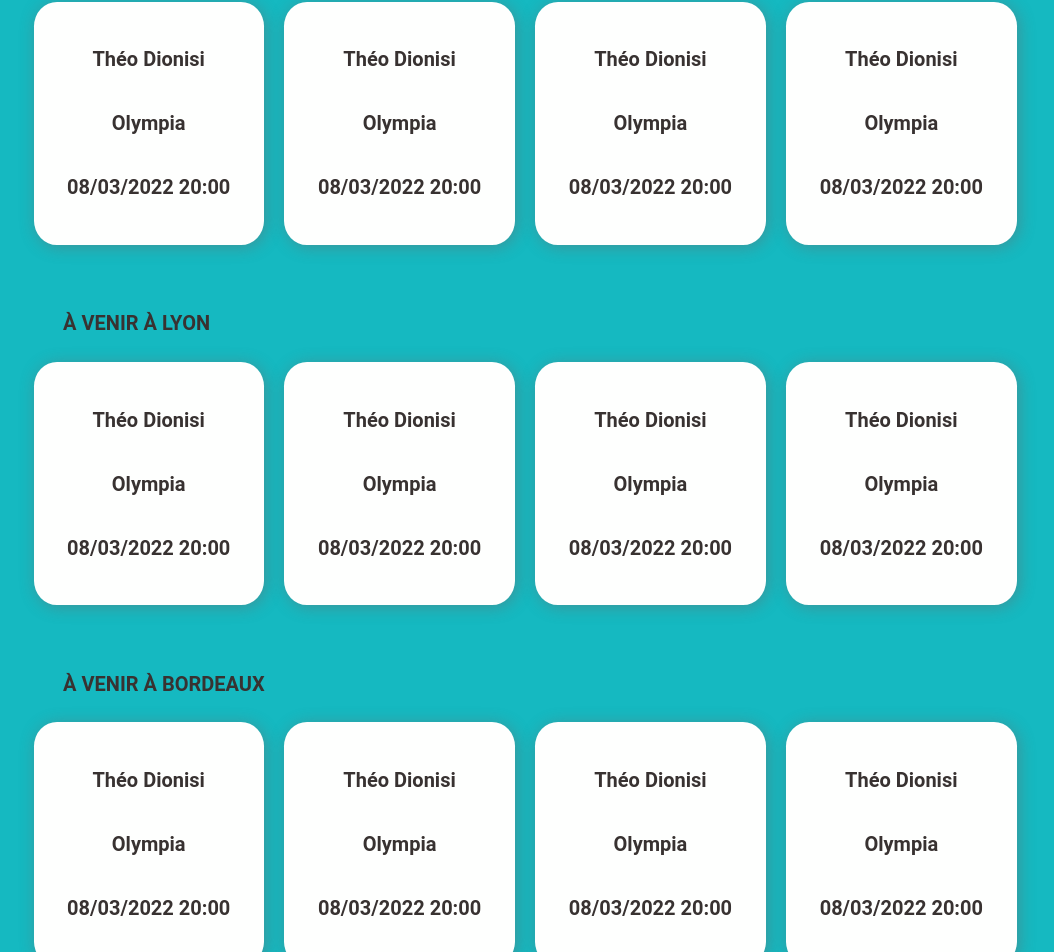
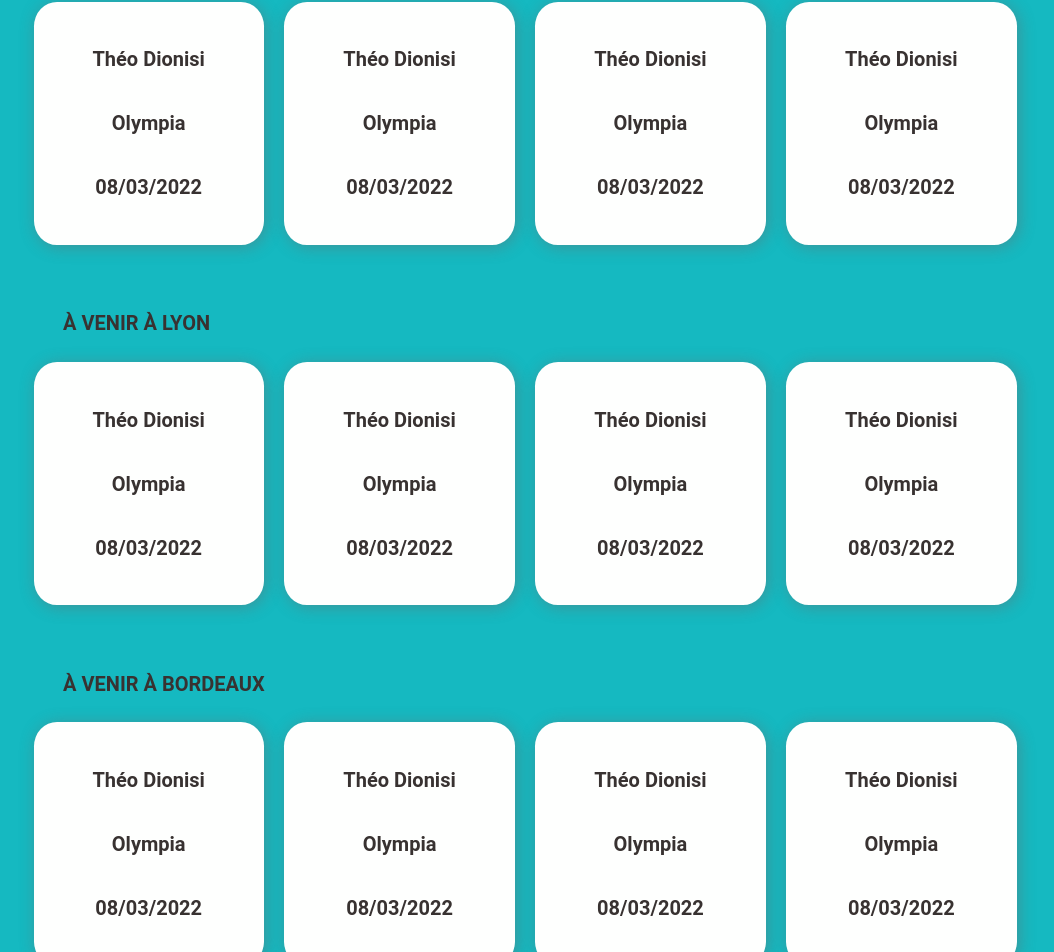
Before and after one commit to angeli-dev/projetWeb2022, a Vue app: page / in a window 1280 px wide. Shown: the part 339-1291 px from the top of the page, without its empty margins (115-1169 px from the left). Built offline with nearby package versions, Linux system fonts and the light colour scheme; no server answers.

Commit message:
Remontée de id evenement selected puis affichage

```diff
--- a/src/App.vue
+++ b/src/App.vue
@@ -1,7 +1,7 @@
 <template>
   <div id="app">
-    <MainBox></MainBox>
-    <EventBox></EventBox>
+    <MainBox @selected-eventCard-id="update_selected_event_id"></MainBox>
+    <EventBox :id="id_selected_event"></EventBox>
   </div>
 </template>
 
@@ -12,6 +12,16 @@
 export default {
   components: { MainBox, EventBox },
   name: "App",
+  data(){
+      return {
+          id_selected_event: this.id_selected_event
+      }
+  },
+  methods: {
+    update_selected_event_id: function (payload) {
+      this.id_selected_event = payload.id
+    }
+  }
 };
 </script>
 
--- a/src/components/Body.vue
+++ b/src/components/Body.vue
@@ -1,9 +1,18 @@
 <template>
   <div id="body">
-    <FutureSection city="Paris"></FutureSection>
-    <FutureSection city="Lyon"></FutureSection>
-    <FutureSection city="Bordeaux"></FutureSection>
-    <FutureSection city="Nantes"></FutureSection>
+    <FutureSection
+      @selected-eventCard-id="update_selected_event_id"
+      city="Paris"
+    ></FutureSection>
+    <FutureSection
+      @selected-eventCard-id="update_selected_event_id"
+       city="Lyon"></FutureSection>
+    <FutureSection
+      @selected-eventCard-id="update_selected_event_id"
+       city="Bordeaux"></FutureSection>
+    <FutureSection
+      @selected-eventCard-id="update_selected_event_id"
+       city="Nantes"></FutureSection>
   </div>
 </template>
 
@@ -12,6 +21,11 @@
 export default {
   name: "Body",
   components: { FutureSection },
+  methods: {
+    update_selected_event_id: function (payload) {
+      this.$emit("selected-eventCard-id", { id : payload.id });
+    }
+  }
 };
 </script>
 
--- a/src/components/EventBox.vue
+++ b/src/components/EventBox.vue
@@ -15,27 +15,54 @@
         }}
       </p>
       <p>{{ pimsData._embedded.venue.label }}</p>
+      <p>Remplissage : {{ pimsData.sales }} / {{ pimsData.costing_capacity }}</p>
     </div>
   </div>
 </template>
 
 <script>
+import { getEventById } from "@/services/api/pimsAPI.js";
+import { getTicketCountsByEventId } from "@/services/api/pimsAPI.js";
 export default {
   components: {},
   name: "EventBox",
-
+ props: {
+    id: { type: Number, required: false },
+  },
   data() {
     return {
       pimsData: {
         id: 1,
         label: "Théo Dionisi",
         datetime: "2022-03-08T20:00:00",
+        sales: 0,
         _embedded: {
           venue: { label: "Olympia" },
         },
       },
     };
   },
+  watch: {
+    id: function(newId) {
+      let eventBox = document.querySelector("#eventBox");
+      if (newId != null && newId != 'undefined') {
+        // On met à jour le panneau latéral et on l'affiche (si il est caché)
+        this.retrievePimsData(newId);
+        eventBox.classList.remove("hidden");
+      } else {
+        // On cache le panneau latéral
+        eventBox.classList.add("hidden");
+      }
+
+    }
+  },
+  methods: {
+    retrievePimsData: async function (eventId) {
+      let data = await getEventById(eventId);
+      data.sales = await getTicketCountsByEventId(eventId);
+      this.pimsData = data;
+    }
+  }
 };
 </script>
 
--- a/src/components/EventCard.vue
+++ b/src/components/EventCard.vue
@@ -18,9 +18,6 @@
   methods: {
     selected_eventCard: function () {
       this.$emit("selected-eventCard-id", { id: this.id });
-      let eventBox = document.querySelector("#eventBox");
-      eventBox.classList.remove("hidden");
-      //console.log(this.id);
     },
   },
 };
--- a/src/components/FutureSection.vue
+++ b/src/components/FutureSection.vue
@@ -14,9 +14,7 @@
           new Date(data.datetime + 'Z').toLocaleString('fr-FR', {
             year: 'numeric',
             month: 'numeric',
-            day: 'numeric',
-            hour: 'numeric',
-            minute: 'numeric',
+            day: 'numeric'
           })
         "
         :venue="data._embedded.venue.label"
@@ -82,11 +80,9 @@
       this.pimsData = await getEventsInCity(this.city);
     },
     update_selected_event_id: function (payload) {
-      //console.log(payload);
-      this.selected_event_id = payload.id;
-      console.log(this.selected_event_id);
+      this.$emit("selected-eventCard-id", { id : payload.id });
     },
-  },
+  }
 };
 </script>
 
--- a/src/components/MainBox.vue
+++ b/src/components/MainBox.vue
@@ -1,7 +1,7 @@
 <template>
   <div id="mainBox">
     <Header></Header>
-    <Body></Body>
+    <Body @selected-eventCard-id="update_selected_event_id"></Body>
     <Footer></Footer>
   </div>
 </template>
@@ -13,6 +13,11 @@
 export default {
   components: { Header, Footer, Body },
   name: "MainBox",
+  methods: {
+    update_selected_event_id: function (payload) {
+      this.$emit("selected-eventCard-id", { id : payload.id });
+    }
+  }
 };
 </script>
 
--- a/src/services/api/pimsAPI.js
+++ b/src/services/api/pimsAPI.js
@@ -32,16 +32,11 @@
   return reponse;
 }
 
-export async function getEventById(id) {
+export async function getEventById(eventId) {
   const myRequest = new Request(
-    "https://sandbox.pims.io/api/v1/events?" +
+    "https://sandbox.pims.io/api/v1/events/" + eventId + "?" +
       new URLSearchParams({
-        page_size: 4,
-        id: id,
-        expand: "*",
-        from_datetime: new Date(new Date().toString().split("GMT")[0] + " UTC")
-          .toISOString()
-          .split(".")[0],
+        expand: "*"
       })
   );
   const reponse = await fetch(myRequest, myInit)
@@ -53,7 +48,28 @@
       }
     })
     .then((data) => {
-      return data._embedded.events;
+      return data;
     });
   return reponse;
 }
+
+export async function getTicketCountsByEventId(eventId) {
+  const myRequest = new Request(
+    "https://sandbox.pims.io/api/v1/events/" + eventId + "/ticket-counts?" +
+    new URLSearchParams({
+      page_size: 1
+    })
+  );
+  const reponse = await fetch(myRequest, myInit)
+    .then((response) => {
+      if (response.status == 200) {
+        return response.json();
+      } else {
+        new Error(response.statusText);
+      }
+    })
+    .then((data) => {
+      return data._embedded.ticket_counts[0].sales;
+    });
+  return reponse;
+}
```
Also changed, not shown: src/services/api/test.html (added, +14 -0 lines).
